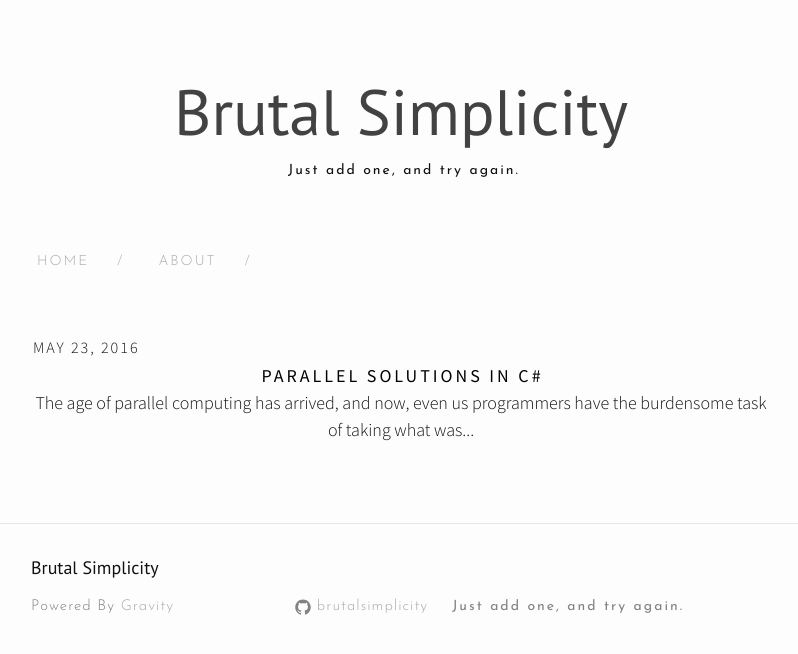
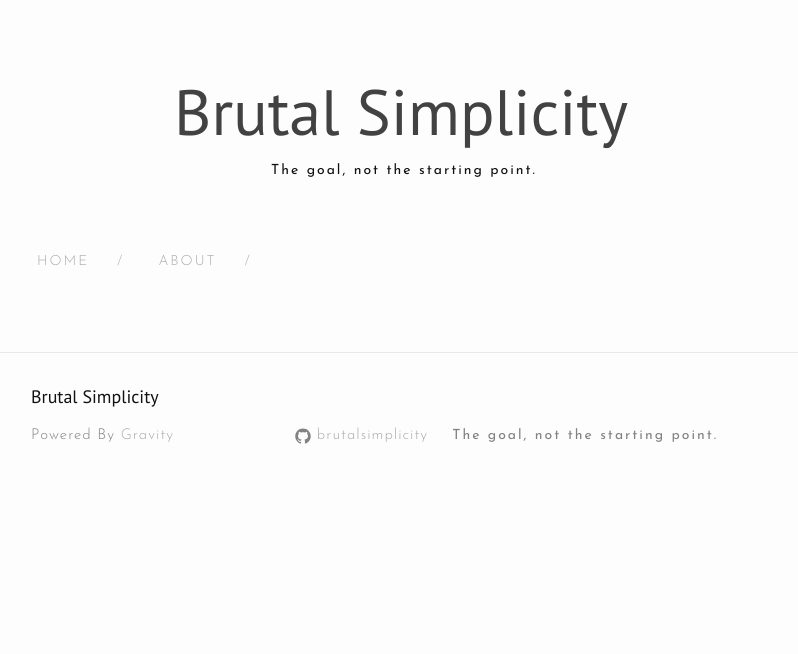
Before and after one commit to BrutalSimplicity/brutalsimplicity.github.io, a Jekyll site: the page built from index.html, in a window 1280 px wide. Shown: the top 654 px of the page, without its empty margins (239-1037 px from the left). Built offline with Jekyll 4.4.1, drawn with Linux system fonts in a browser that asks for light colours; nearby versions of some CDN libraries; Markdown is read by kramdown in place of the engine named in the settings; some of the changed lines change nothing that is shown.

````diff
--- a/_config.yml
+++ b/_config.yml
@@ -8,10 +8,10 @@
 # Site settings
 title: Brutal Simplicity
 email: kory.taborn@gmail.com
-description: Just add one, and try again.
+description: The goal, not the starting point.
 baseurl: "" # the subpath of your site, e.g. /blog
 url: "http://brutalsimplicity.github.io/" # the base hostname & protocol for your site
 github_username:  brutalsimplicity
 
 # Build settings
-markdown: redcarpet
+markdown: kramdown
--- a/_posts/2016-05-23-mandelbrot.markdown
+++ /dev/null
@@ -1,192 +0,0 @@
----
-layout: post
-title: "Parallel Solutions in C#"
-date: 2016-05-23 18:00:00
----
-The age of parallel computing has arrived, and now, even us programmers have the burdensome task of taking what was once simple sequential code and making it run on parallel processors. There are so many painstaking details to keep track of - iterators, load balancing, starvation, data sharing, synchronization, ... Yeah, I think you get the point. It's enough to drive one mad. So, if this the way of the future, how does one keep from losing their mind amidst the chaos?
-
-![](/assets/mandelbrot/stewie-gone-mad.gif)
-
-
-### The Way Forward ###
-
-No, fear not my programming denizens, we have an answer that comes in the form of the .NET (Task Parallel Library (TPL))[#msdn-tpl]. If you're not familiar, don't worry, we will walk through a few examples of transforming sequential code into parallel, and hopefully by the end, the angst of parallel programming will be a thing of the past.
-
-The Task Parallel Library works very similar to many of the parallel frameworks used in C++ (OpenMP, Intel Thread Building Blocks, and Micorosft Parallel Patterns Library), in that we are given parallel structures that are very similar to the sequential iteration syntax we are already familiar with. For example, the `for` and `foreach` have the equivalents `Parallel.For` and `Parallel.Foreach` that work very simliar to their sequential counterparts. Next, we'll talk about these tools and how they can be used to simplify your code. And lastly, we'll cap it all off with an example of converting sequential code into parallel code by creating a fractal image using the Mandelbrot set.
-
-[Source](https://drive.google.com/file/d/0B7fo5CbThYAKWVZENmMzSVQ1am8/view?usp=sharing): Compiled in VS2013, .Net 4
-
-## The Mechanics ##
-
-So, let's do something basic. We'll show a few variations of the transformation of an index-based sequential loop into a parallel one.
-
-Let's say we want to multiply some huge set (like 1 million plus elements) by a scaling factor, and we want to utilize the power of multiple cores to do it. Well, we can begin by writing the code sequentially.
-
-```cs
-double scale_factor = 3.5;
-for (int index = 0; index < elements.Length; index++)
-{
-    elements[idx] = elements[idx] * scale_factor;
-}
-
-```
-
-This can then be converted into the following equivalent parallel code.
-
-```cs
-double sum = 0.0;
-double scale_factor = 3.5;
-for (int index = 0; index < elements.Length; index++)
-{
-    for (int innerIndex = 0; innerIndex < index; innerIndex++)
-        sum  = sum + element[innerIndex] * scale_factor;
-}
-```
-
-Simple, eh? Yes, it's really that easy. Just make sure you include the `System.Threading.Tasks.Parallel` assembly and you're ready to begin harnessing the power of multiple cores.
-
-### Under the Hood ###
-
-Now, let's talk about what's going on under the hood. The TPL takes your loop and creates a thread for each core of the computer. It then partitions the loop among the number of threads. In the past, this was all done manually by you, the programmer, and although it sounds simple, even this most basic example can easily suffer from thread starvation or improper indexing, which may even miss some elements entirely (it's surprisingly difficult to implement proper indexing for threads). This is why we can release this burden from our minds, and let the powerful TPL handle the mundance mechanics of thread synchronization. However, although our speedup will be quite noticable, especially for large sets; it is important to remember that the speedup from multiple cores is NOT linear. You're speedup will only be as great as you're slowest thread. And even though the .NET framework tries to do a good job at partitioning the set to balance the work load, it is highly unlikely that each thread will do the same amount of work. If you're curious about why this is, take a look at what Gene Amdahl says about it. [#amdahl]
-
-Here's another, slightly more complex example. This time we will aggregate the elements using a sum. This requires us to use a mutex to lock our shared data (the sum).
-
-```cs
-double sum = 0.0;
-double scale_factor = 3.5;
-for (int index = 0; index < elements.Length; index++)
-{
-    for (int innerIndex = 0; innerIndex < index; innerIndex++)
-        sum  = sum + element[innerIndex] * scale_factor;
-}
-```
-
-And the corresponding parallel code:
-
-```cs
-double sum = 0.0;
-double scale_factor = 3.5;
-object mutex = new object();
-Parallel.For(0, elements.Length - 1,    // range is inclusive
-    (index) =>
-    {
-        double local_sum = 0.0;
-        for (int innerIndex = index; innerIndex < 100; innerIndex++)
-            local_sum  = local_sum + elements[innerIndex % elements.Length] * scale_factor;
-
-        lock (mutex)
-        {
-            sum += local_sum;
-        }
-    }
-);
-```
-
-This parallel transformation is slightly more complex since we now have to ensure that the threads don't all access the shared data at once. This is what's known as a race condition, and is another one of the difficulties of writing threaded code. I won't go into detail about the different hazards involved in writing threaded code, but a race condition basically occurs when the output depends on a sequence of inputs. In our example, it is possible that the sum can be overwritten using an older version of itself. If it sounds weird, it is, but it happends, and is a source of major frustration for large-scale multithreaded applications.
-
-## The Fun Stuff ##
-
-![](/assets/mandelbrot/fractals-combined.png)
-
-Okay, now that we've gotten a bit of the techno babble out of the way, let's make something cool. I've always been fascinated with fractals, as they seem like such elegant structures, and the fact that they are natural phenomenon occurring throughout nature, gives them a sort of mysterious intrigue ([gallery][#fractal-gallery]). The Mandelbrot Set is one such fractal. It is calculated by feeding a point, c, into the complex function $$ f(z) = z^2 + c $$ and then iterating upon previous values of \\( f(z) \\), and if the function tends to infinity it is not in the Mandelbrot Set, and we generally denote this by coloring the point. I won't go into too much detail about this, as internet [resources][fractal-info] can give a much better explanation, but I do want to draw attention to just how easy it is to translate the algorithm from sequential to parallel, and just how much of a performance boost is possible with parallel code. Don't worry, although I don't explain the algorithm, this code, and the source example have been liberally commented.
-
-
-```cs
-private Pixel[,] GenerateMandelbrot(int width, int height, double realMin, double realMax, double imagMin,
-									double imagMax, int iterations, List<Color> colorSet, bool runParallel = false)
-{
-	// info on mandelbrot and fractals
-	// https://classes.yale.edu/fractals/MandelSet/welcome.html
-	Pixel[,] image = new Pixel[width, height];
-
-	// scale for cartesian -> complex translation
-	double realScale = (realMax - realMin) / width;
-	double imagScale = (imagMax - imagMin) / height;
-
-	if (runParallel)
-	{
-	    // Parallel Version
-	    Parallel.For(0, width,
-	    (xPixel) =>
-	    {
-	        for (int yPixel = 0; yPixel < height; yPixel++)
-	        {
-	            // complex plane is similar to cartesian,
-	            // so translation just requires scaling and an offset
-	            // (x, y) => (real, imag) = (realScale * x + realMin, imagScale * y + imagMin)
-	            Complex c = new Complex(realScale * xPixel + realMin, imagScale * yPixel + imagMin);
-	            Complex z = new Complex(0, 0);
-
-	            // black is the default
-	            // assumes point will be in the mandelbrot set
-	            // iterations will determine if it is not
-	            image[xPixel, yPixel] = new Pixel(0, 0, 0);
-	            for (int iterIdx = 0; iterIdx < iterations; iterIdx++)
-	            {
-	                // the basic iteration rule
-	                z = z * z + c;
-
-	                // does it tend to infinity?
-	                // yes, it seems strange, but there is a proof
-	                // for this (https://classes.yale.edu/fractals/MandelSet/JuliaSets/InfinityProof.html)
-	                // Essentially, if the distance of z from the origin (magnitude), is greater than 2
-	                // then the iteration will go to infinity, which means it is NOT in the mandelbrot
-	                // set
-	                if (z.Magnitude > 2.0)
-	                {
-	                    double percentage = (double)iterIdx / (double)iterations;
-	                    Color chosen = colorSet[(int)(percentage * colorSet.Count)];
-	                    image[xPixel, yPixel].FromColor(chosen);
-	                    break;
-	                }
-	            }
-	        }
-	    });
-	} else
-	{
-	    // Sequential Version
-	    for (int xPixel = 0; xPixel < width; xPixel++)
-	    {
-	        for (int yPixel = 0; yPixel < height; yPixel++)
-	        {
-	            Complex c = new Complex(realScale * xPixel + realMin, imagScale * yPixel + imagMin);
-	            Complex z = new Complex(0, 0);
-	            image[xPixel, yPixel] = new Pixel(0, 0, 0);
-	            for (int iterIdx = 0; iterIdx < iterations; iterIdx++)
-	            {
-	                z = z * z + c;
-	                if (z.Magnitude > 2.0)
-	                {
-	                    double percentage = (double)iterIdx / (double)iterations;
-	                    Color chosen = colorSet[(int)(percentage * colorSet.Count)];
-	                    image[xPixel, yPixel].FromColor(chosen);
-	                    break;
-	                }
-	            }
-	        }
-	    }
-	}
-
-	return image;
-}
-```
-
-Yes, literally changing the `for` to `Parallel.For` is the only difference between the sequential and parallel versions of the code. Now, checkout the difference in runtimes.
-
-![](/assets/mandelbrot/fractal-sequential.png)
-![](/assets/mandelbrot/fractal-parallel.png)
-
-
-The parallel version is almost twice as fast running on my 2 cores. Now imagine if you had 4, 8, or even 16 cores running, and you can begin to envision just how critical parallel execution can be for improving the performance of your programs. If you haven't yet, I urge you to also try compiling and running the source code. It was compiled with Visual Studio 2013, but if you aren't able to open the solution, the source code should compile and execute in any .NET 4+ environment. And, even if you just want to play around creating fractals, this code generates Mandelbrot fractals from a random color palette with the ability to zoom so you can play around with the settings and generate some really mindbending fractal patterns. Have fun!
-
-## Wrap-Up ##
-
-Hopefully, this has helped dissolve some of the apprehension felt when faced with creating parallel code. Using C# and the TPL we were able to simplify the creation of parallel algorithms using control structures that we're already familiar with. I should also mention that there is a way of using the TPL with Linq, and examples of this, and more complex uses of the TPL are available on [MSDN][msdn-tpl]. I've left a link below if you're curious. The hertz rush is gone, and now we must be a bit more savvy when mining for peformance by parallelizing our code to harvest the potential of multiple cores.
-
-
-
-[fractal-gallery]: http://classes.yale.edu/fractals/panorama/nature/natfracgallery/natfracgallery.html
-[msdn-tpl]: https://msdn.microsoft.com/en-us/library/dd460717(v=vs.110).aspx
-[amdahl]: http://en.wikipedia.org/wiki/Amdahl's_law
-[fractal-info]: https://classes.yale.edu/fractals/
-[source]: https://drive.google.com/file/d/0B7fo5CbThYAKWVZENmMzSVQ1am8/view?usp=sharing
--- a/about.md
+++ b/about.md
@@ -2,7 +2,7 @@
 layout: page
 title : About
 permalink: /about/
-tagline: "Simplicity is the ultimate sophistication <b>Leonardo Davinci</b>"
+tagline: "Simplicity is the outcome of technical subtlety. It is the goal, not the starting point. <b>Maurice Saatchi</b>"
 ---
 
 Great ideas are often simple in form and expression. I aspire to express my ideas as simply as possible.
````
Also changed, not shown: Gemfile.lock, 1 other file.
